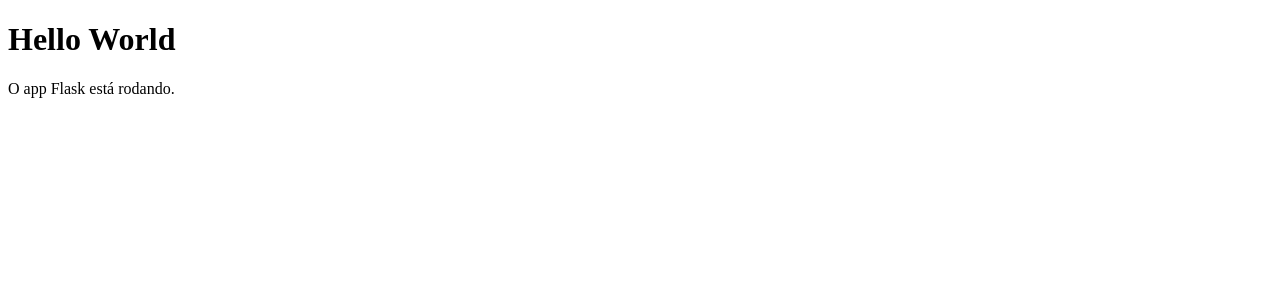
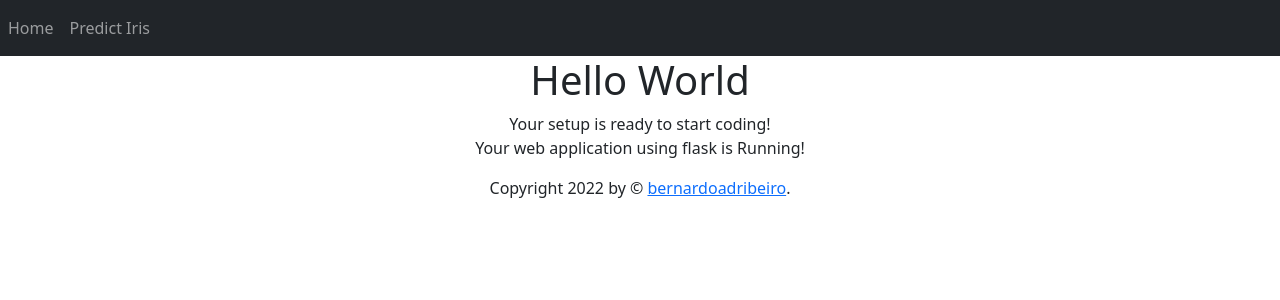
Before and after one commit to bernardoadribeiro/deploy_classification_model, a Flask app: page / in a window 1280 px wide. Shown: the top 300 px of the page. Run offline with Flask 2, Linux system fonts and the light colour scheme; parts of the project's set-up code (start-up, migrations or seed data) failed here and were passed over.

Commit message:
feat: add base and index page

```diff
--- a/templates/base.html
+++ b/templates/base.html
@@ -0,0 +1,39 @@
+<!DOCTYPE html>
+<html lang="en">
+    <head>
+        <meta charset="UTF-8">
+        <meta http-equiv="X-UA-Compatible" content="IE=edge">
+        <meta name="viewport" content="width=device-width, initial-scale=1.0">
+
+        <!-- Import boostrap.css -->
+        <link href="https://cdn.jsdelivr.net/npm/bootstrap@5.2.3/dist/css/bootstrap.min.css" rel="stylesheet" integrity="sha384-rbsA2VBKQhggwzxH7pPCaAqO46MgnOM80zW1RWuH61DGLwZJEdK2Kadq2F9CUG65" crossorigin="anonymous">
+
+        {% block head %}
+            <title>Basic Flask App</title>
+        {% endblock %}
+    </head>
+
+    <body>
+
+        <nav class="navbar navbar-expand-md navbar-dark bg-dark">
+            <div class="collapse navbar-collapse" id="navbar">
+                <div class="navbar-nav">
+                    <a class="nav-item nav-link" id="home" href="/">Home</a>
+                    <a class="nav-item nav-link" id="user" href="/predict/iris/form">Predict Iris</a>
+                </div>
+            </div>
+        </nav>
+
+        <div class="container">
+            {% block content %}
+            {% endblock %}
+
+            <footer style="text-align: center;">
+                Copyright 2022 by &copy; <a href="https://github.com/bernardoadribeiro" target="_blank">bernardoadribeiro</a>.
+            </footer>
+        </div>
+
+        <!-- Boostrap script-->
+        <script src="https://cdn.jsdelivr.net/npm/bootstrap@5.2.3/dist/js/bootstrap.bundle.min.js" integrity="sha384-kenU1KFdBIe4zVF0s0G1M5b4hcpxyD9F7jL+jjXkk+Q2h455rYXK/7HAuoJl+0I4" crossorigin="anonymous"></script>
+    </body>
+</html>
--- a/templates/index.html
+++ b/templates/index.html
@@ -1,13 +1,9 @@
-<!DOCTYPE html>
-<html lang="en">
-<head>
-    <meta charset="UTF-8">
-    <meta http-equiv="X-UA-Compatible" content="IE=edge">
-    <meta name="viewport" content="width=device-width, initial-scale=1.0">
-    <title>Predict Classification</title>
-</head>
-<body>
-    <h1>Hello World</h1>
-    <p>O app Flask está rodando.</p>
-</body>
-</html>
+{% extends "base.html" %}
+
+{% block content %}
+    <h1 style="text-align: center;">Hello World</h1>
+    <p style="text-align: center;">
+        Your setup is ready to start coding! <br>
+        Your web application using flask is Running!
+    </p>
+{% endblock %}
```
